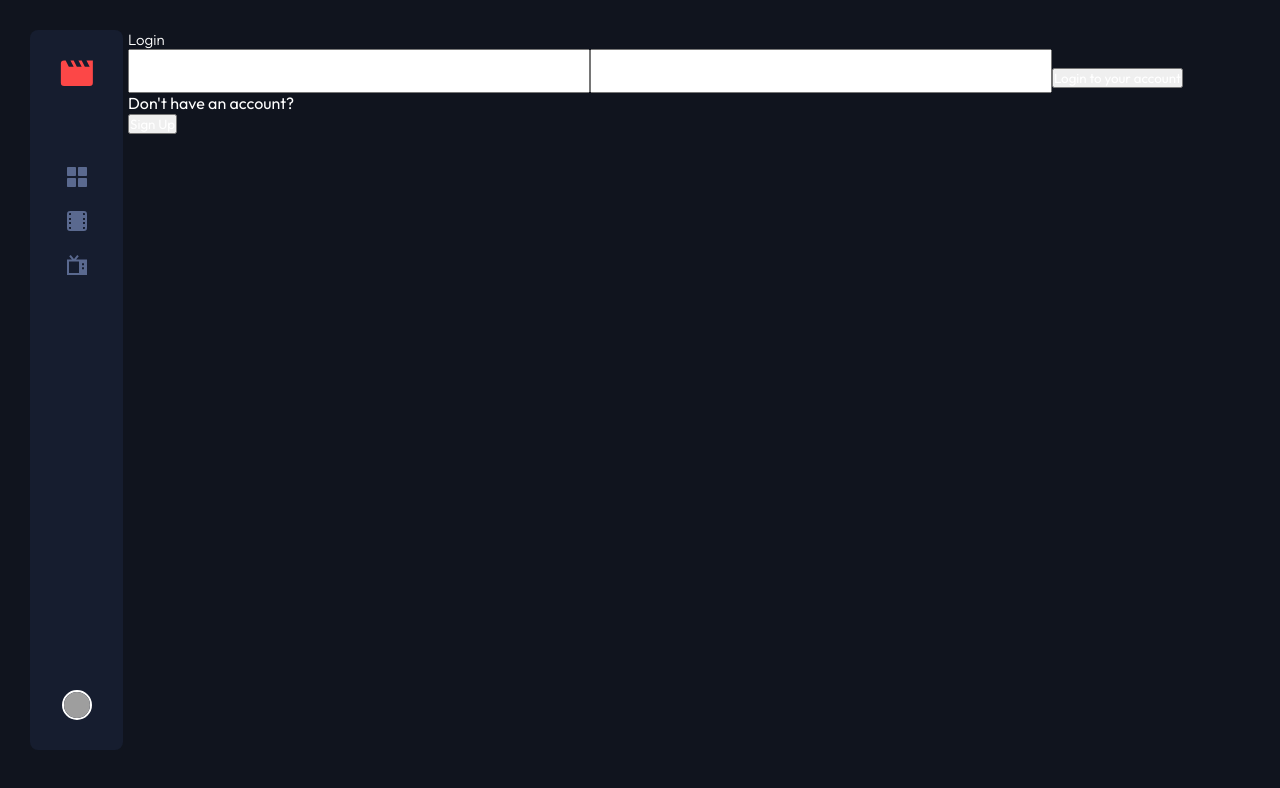
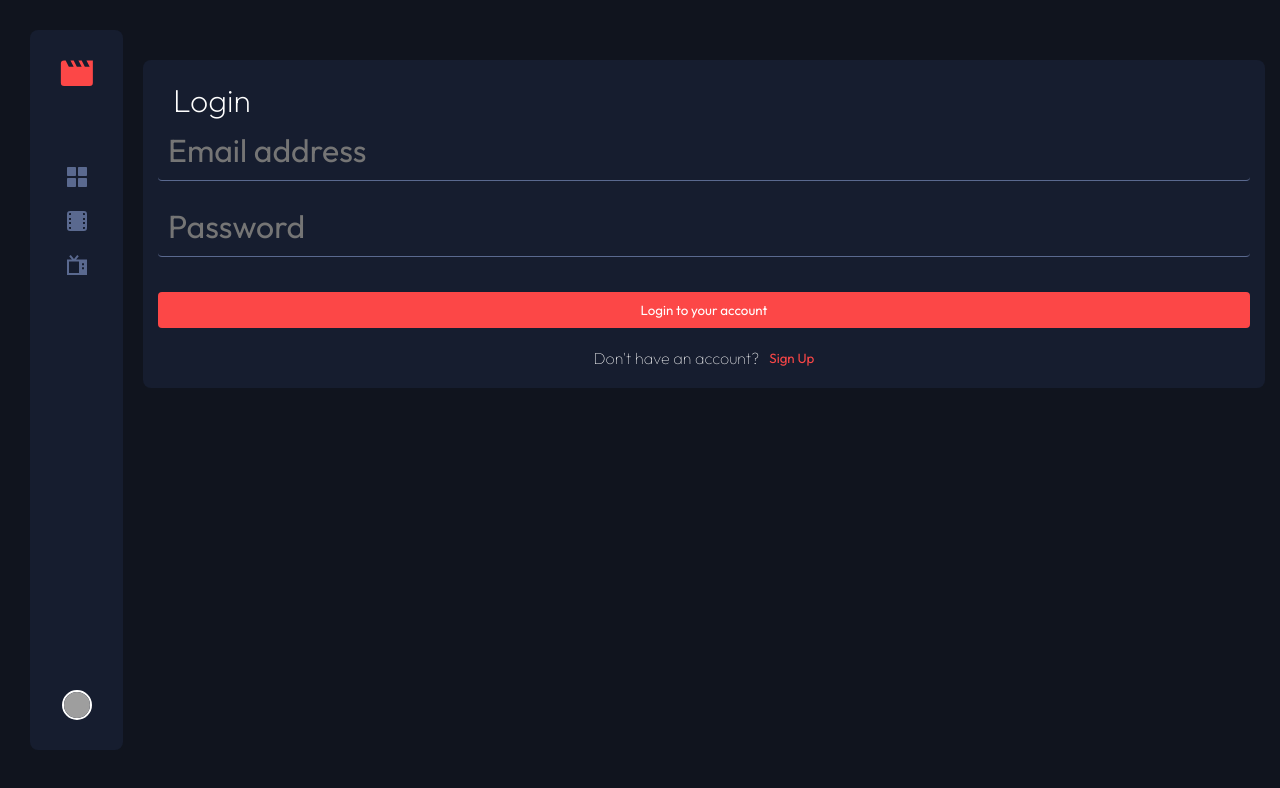
Before and after one commit to nkululek0/entertainment-web-app, a React (Vite) app: page /authentication in a window 1280 px wide. Shown: the top 788 px of the page. Built offline with nearby package versions, Linux system fonts and the light colour scheme; no server answers; grey boxes are pictures that could not be loaded.

Commit message:
(Update): user-profile -> adds styling to authentication route

```diff
--- a/src/index.css
+++ b/src/index.css
@@ -266,6 +266,67 @@ a {
 
 /** END Details Page */
 
+/** Authentication Page **/
+.authentication-container {
+  margin: 0 15px;
+  height: 90dvh;
+  margin-top: 30px;
+}
+
+.authentication-wrapper {
+  padding: 20px 0px;
+  border-radius: 8px;
+  background-color: var(--blue-900);
+
+  h2 {
+    margin-bottom: 20px;
+  }
+}
+
+.authentication-form {
+  display: flex;
+  flex-direction: column;
+  gap: 15px;
+  margin: 0px 15px;
+  margin-bottom: 20px;
+
+  .form-input {
+    background-color: transparent;
+    border: none;
+    padding: 10px;
+    border-bottom: 1.6px solid var(--blue-500);
+    border-radius: 4px;
+  }
+
+  button {
+    margin-top: 20px;
+    background-color: var(--red);
+    border: none;
+    padding: 10px 20px;
+    border-radius: 4px;
+  }
+}
+
+.authentication-actions-container {
+  display: flex;
+  gap: 10px;
+  align-items: center;
+  justify-content: center;
+  margin: 0px 15px;
+
+  p {
+    font-weight: 100;
+  }
+
+  button {
+    background-color: transparent;
+    border: none;
+    color: #FC4747;
+  }
+}
+
+/** END Authentication Page **/
+
 @media screen and (min-width: 375px) {
 
   .recommended-wrapper .recommended,
--- a/src/routes/authentication.tsx
+++ b/src/routes/authentication.tsx
@@ -1,3 +1,5 @@
+import { useState } from 'react';
+
 import { createFileRoute } from '@tanstack/react-router';
 
 export const Route = createFileRoute('/authentication')({
@@ -5,20 +7,43 @@ export const Route = createFileRoute('/authentication')({
 });
 
 function RouteComponent() {
+  const [authenticationType, setAuthenticationType] = useState<'login' | 'signup'>('login');
+
   return (
+    <>
     <div className='authentication-container'>
-      <section className='authentication-wrapper'>
-        <h4>Login</h4>
-        <form className='form login-form'>
-          <input type='email' className='form-input'/>
-          <input type='password' className='form-input'/>
-          <button>Login to your account</button>
-          <div className='signup-container'>
+      {
+        authenticationType == 'login' &&
+        <section className='authentication-wrapper'>
+          <h2>Login</h2>
+          <form className='authentication-form login-form'>
+            <input type='email' className='form-input' placeholder='Email address'/>
+            <input type='password' className='form-input' placeholder='Password'/>
+            <button>Login to your account</button>
+          </form>
+          <div className='authentication-actions-container'>
             <p>Don't have an account?</p>
-            <button>Sign Up</button>
+            <button onClick={ () => setAuthenticationType('signup') }>Sign Up</button>
           </div>
-        </form>
-      </section>
+        </section>
+      }
+      {
+        authenticationType == 'signup' &&
+        <section className='authentication-wrapper'>
+          <h2>Sign Up</h2>
+          <form className='authentication-form signup-form'>
+            <input type='email' className='form-input' placeholder='Email address'/>
+            <input type='password' className='form-input' placeholder='Password'/>
+            <input type='password' className='form-input' placeholder='Repeat password'/>
+            <button>Create an account</button>
+          </form>
+          <div className='authentication-actions-container'>
+            <p>Already have an account?</p>
+            <button onClick={ () => setAuthenticationType('login') }>Login</button>
+          </div>
+        </section>
+      }
     </div>
+    </>
   );
 };
```
